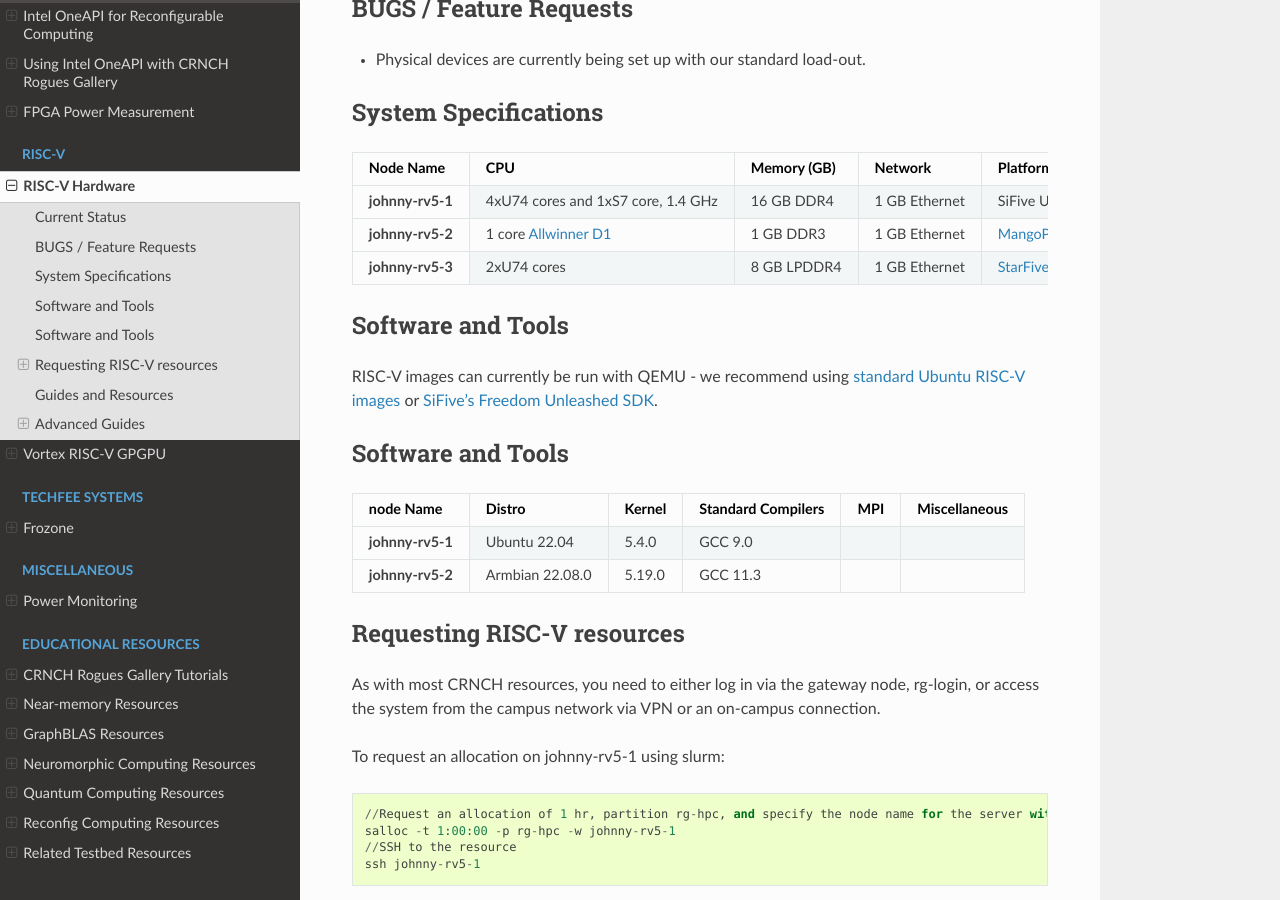
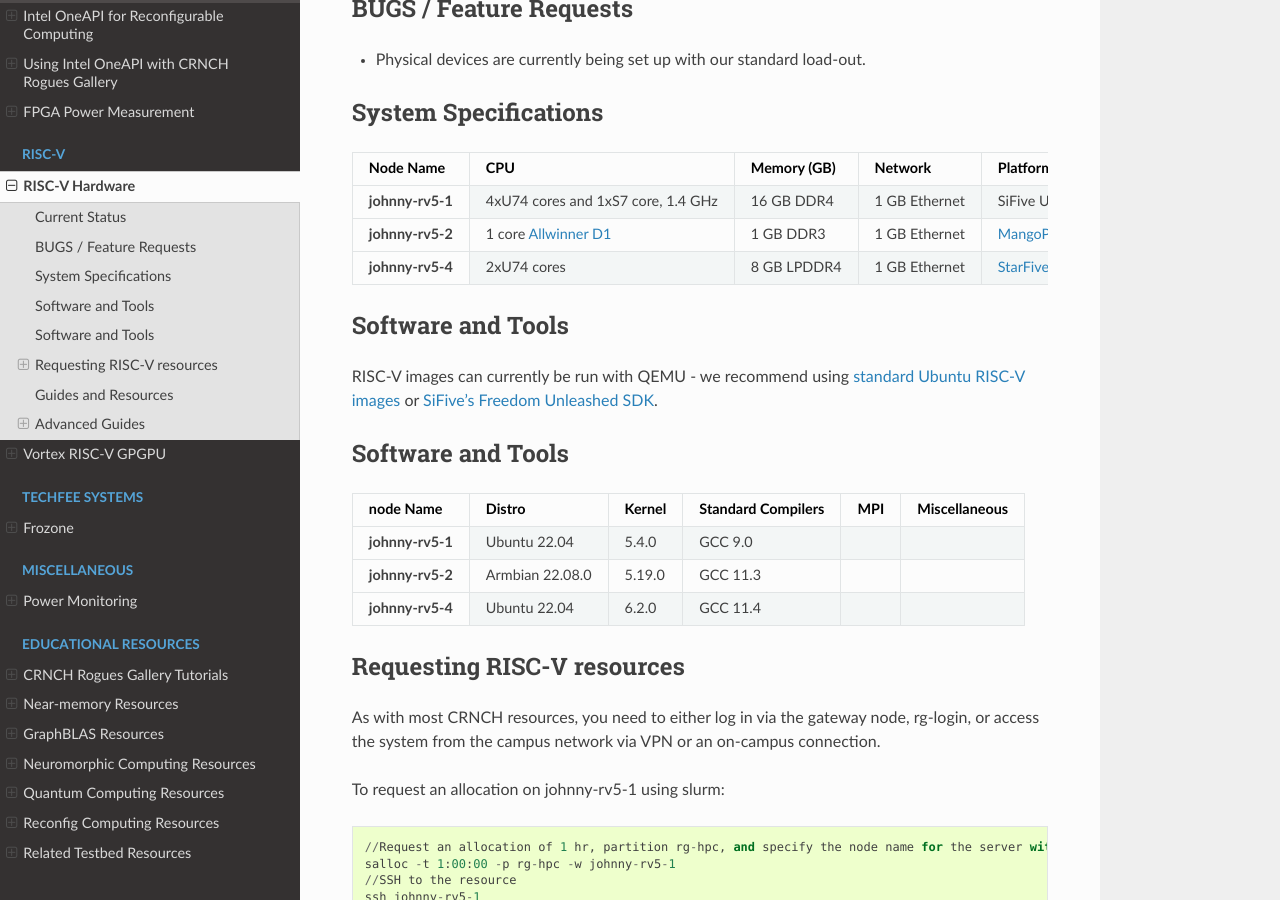
Before and after one commit to gt-crnch-rg/read-the-docs, a Sphinx documentation site: the page built from docs/riscv/rg-riscv-hardware.rst, in a window 1280 px wide and 900 px high, scrolled down 416 px. Built offline with Sphinx 7.4.7 and the Read the Docs theme 2.0.0, drawn with Linux system fonts in a browser that asks for light colours; pages that are not in the unit, such as notebooks, are missing from menus.

Commit message:
Update rg-riscv-hardware.rst

```diff
--- a/docs/riscv/rg-riscv-hardware.rst
+++ b/docs/riscv/rg-riscv-hardware.rst
@@ -40,12 +40,12 @@ System Specifications
       - 1 GB Ethernet
       - `MangoPi MQ-Pro; MPi-MQ1PH <https://linux-sunxi.org/MangoPi_MQ-Pro>`__
       -
-    * - johnny-rv5-3
+    * - johnny-rv5-4
       - 2xU74 cores
       - 8 GB LPDDR4
       - 1 GB Ethernet
       - `StarFive VisionFive (V1) <https://www.starfivetech.com/en/site/boards>`__
-      - Currently being deployed
+      -
 
 
 
@@ -78,6 +78,12 @@ Software and Tools
       - Armbian 22.08.0
       - 5.19.0
       - GCC 11.3
+      -
+      -
+    * - johnny-rv5-4
+      - Ubuntu 22.04
+      - 6.2.0
+      - GCC 11.4
       -
       -
 
```
